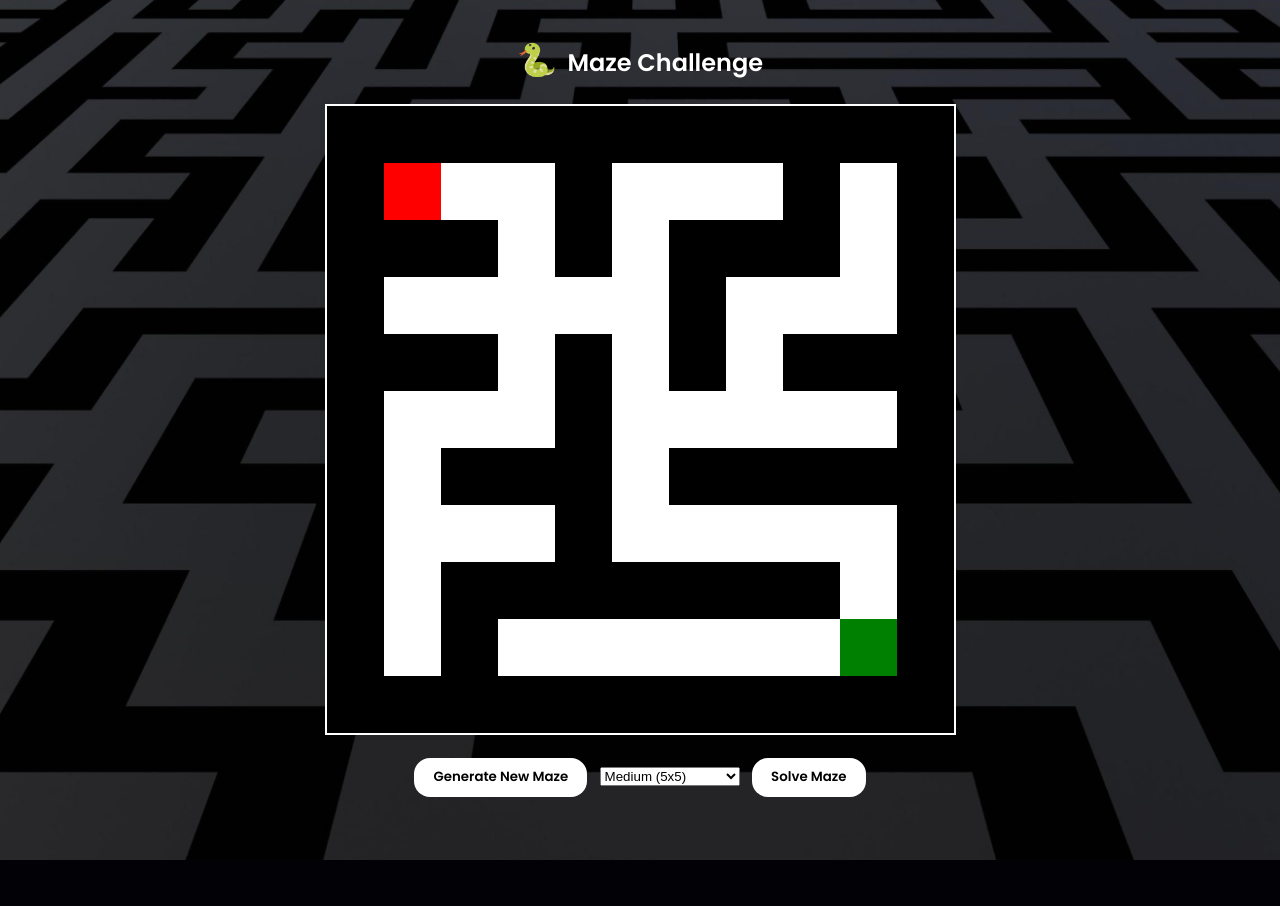
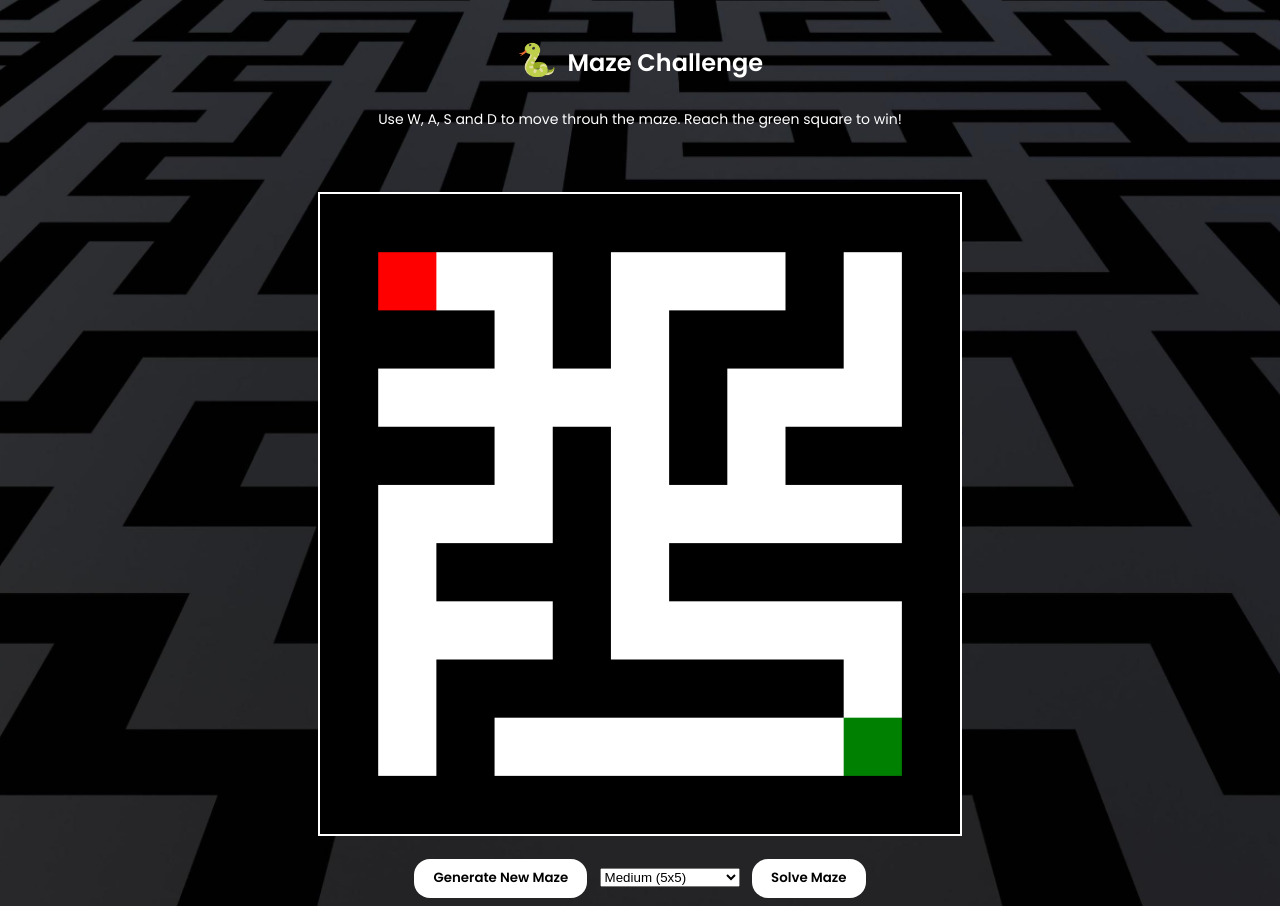
Before and after one commit to ldmnch/the_snakes_flaskapp, a Flask app: page /maze in a window 1280 px wide. Before the commit the page ends 860 px from the top, so only its background shows below. Run offline with Flask 3, Linux system fonts and the light colour scheme.

Commit message:
Instruction appear and disappear functions and trophy rendering

```diff
--- a/static/style.css
+++ b/static/style.css
@@ -59,7 +59,7 @@ body {
     flex-direction: column;
     align-items: center;
     justify-content: center;
-    margin-top: 2rem;
+    margin-top: 0.5rem;
   }
 
   #maze-container {
@@ -67,7 +67,6 @@ body {
     border: 2px solid white;
     display: inline-block;
   }
-
 
   .maze-btn {
     padding: 0.6rem 1.2rem;
--- a/templates/game.html
+++ b/templates/game.html
@@ -3,6 +3,8 @@
 {% block content %}
   <div class="game-wrapper">
     <h2><span class="emoji">🐍</span> Maze Challenge</h2>
+    <p id="instructions" class="instructions">Use W, A, S and D to move throuh the maze. Reach the green square to win!</p>
+    <p id="statusMessage" class="top-status"></p>
     <div id="canvas-container"> {# Optional container for positioning #}
         <canvas id="gameCanvas"></canvas>
     </div>
@@ -18,7 +20,6 @@
         </select>
         <button id="solve-maze-btn" class="maze-btn">Solve Maze</button>
     </div>
-    <p id="statusMessage"></p>
   </div>
 
   <style>
@@ -79,17 +80,41 @@
       #statusMessage {
           font-size: 18px;
           font-weight: bold;
-          margin-top: 10px;
+          margin-top: 5px;
           color: lightgreen;
+          min-height: 27px;
+      }
+      #instructions {
+          font-size: 14px;
+          font-weight: normal;
+          margin-top: 5px;
+          color: white;
           min-height: 27px;
       }
        .emoji {
           font-size: 2rem;
           margin-right: 0.3rem;
       }
+      .top-status {
+        margin-bottom: 10px;
+      }
   </style>
 
   <script>
+      let trophyImg;
+
+      function preloadTrophyImage(){
+        trophyImg = new Image();
+        trophyImg.src = "/static/winnertrophy.png";
+        trophyImg.onload = () => {
+            console.log("Trophy image loaded!");
+        };
+        trophyImg.onerror = () => {
+            console.error("Error loading trophy image.");
+        };
+      }
+      preloadTrophyImage();
+
       const canvas = document.getElementById("gameCanvas");
       const ctx = canvas.getContext("2d");
       const newMazeBtn = document.getElementById("generate-maze-btn");
@@ -171,6 +196,17 @@
           return { x: Math.max(1, maze[0].length - 2), y: Math.max(1, maze.length - 2) };
       }
 
+      function preloadTrophyImage() {
+        trophyImg = new Image();
+        trophyImg.src = "/static/winnertrophy.png";  // Adjust the path if necessary
+        trophyImg.onload = () => {
+            console.log("Trophy image loaded successfully!");
+        };
+        trophyImg.onerror = () => {
+            console.error("Error loading trophy image.");
+        };
+    }
+
       function loadMaze(dimension) {
           statusMessage.textContent = "Loading Maze...";
           fetch(`/api/generate_maze/${dimension}`)
@@ -196,6 +232,19 @@
                   maze = [];
                   ctx.clearRect(0, 0, canvas.width, canvas.height);
               });
+
+              let instructions = document.getElementById("instructions");
+              if (!instructions) { // Create new instructions if they don't exist
+                  instructions = document.createElement("p");
+                  instructions.id = "instructions";
+                  instructions.className = "instructions";
+                  instructions.textContent = "Use W, A, S and D to move through the maze. Reach the green square to win!";
+
+                  const gameWrapper = document.querySelector(".game-wrapper");
+                  gameWrapper.insertBefore(instructions, statusMessage);
+                } else {
+                    instructions.style.display = "block";
+                }
       }
 
       function movePlayer(dx, dy) {
@@ -210,9 +259,30 @@
               drawMaze();
 
               if (player.x === goal.x && player.y === goal.y) {
-                  statusMessage.textContent = "🎉 You reached the exit! Well done!";
-              }
+                  statusMessage.textContent = "🎉You reached the exit! Well done!🎉 ";
+                  drawTrophy(player.x, player.y); // Displays trophy after winning.
+                  removeInstructions(); // Removes instructions once player wins.
+                }
           }
+      }
+
+      // After movePlayer notice, so when the player reaches the matching solution, a trophy is rendered
+
+      function drawTrophy(x, y) {
+
+        if (trophyImg && trophyImg.complete){
+            ctx.drawImage(trophyImg, x * tileSize, y * tileSize, tileSize, tileSize);
+        }
+        else{
+            console.error("Trophy image not loaded.")
+        }
+      }
+
+      function removeInstructions(){
+        const instructions = document.getElementById("instructions");
+        if (instructions){
+            instructions.remove(); // Completely remove the element
+        }
       }
 
       async function solveMaze() {
@@ -284,6 +354,15 @@
           };
       };
 
+      function drawTrophy(x, y) {
+        if (trophyImg.complete) {
+            ctx.drawImage(trophyImg, x * tileSize, y * tileSize, tileSize, tileSize);
+        }
+        else {
+        console.error("Trophy image not loaded.");
+        }
+}
+
       const debouncedDrawMaze = debounce(() => {
           if (maze && maze.length > 0) {
              drawMaze();
```
Also changed, not shown: static/winnertrophy.png (added), 1 other file.
